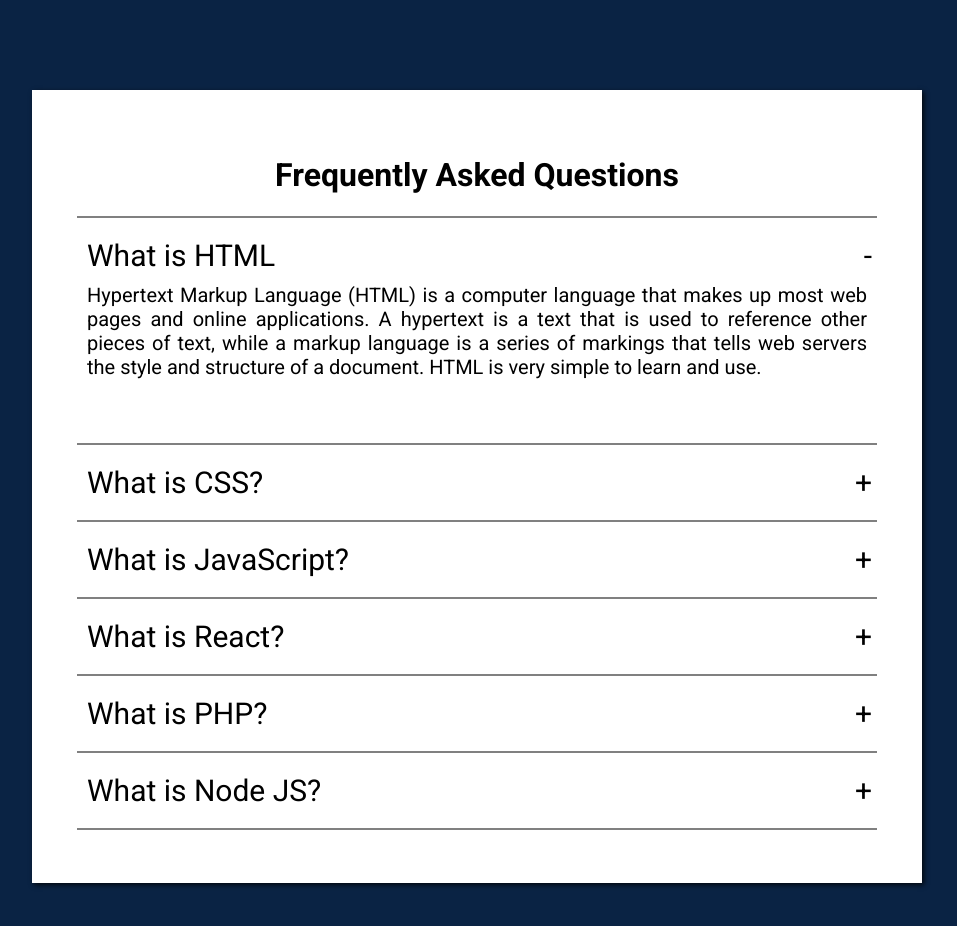
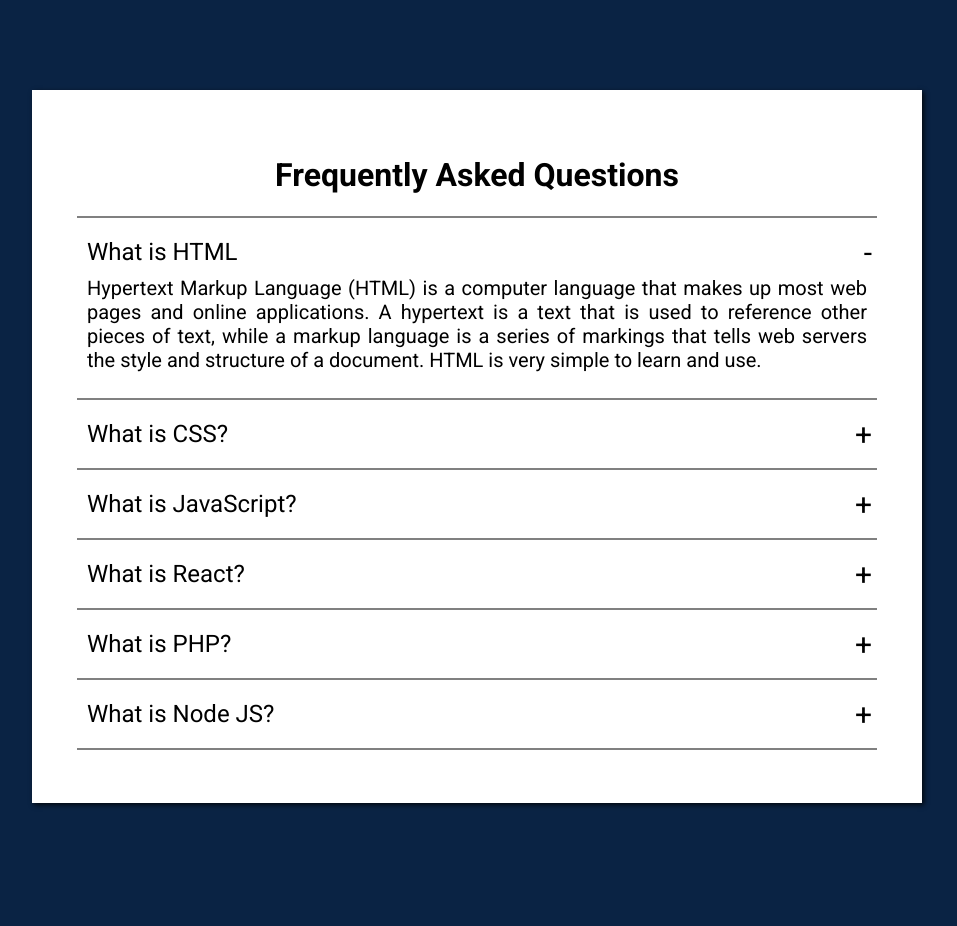
Before and after one commit to Masterpluis/accordion-menu, a plain HTML site: page index.html in a window 1280 px wide. Both pictures are taken after a click on the element 640 px from the left and 255 px from the top of the page. Shown: the whole page, without its empty margins (163-1120 px from the left). After the commit the page ends 893 px from the top, so only its background shows below. Drawn offline with Linux system fonts and the light colour scheme.

Commit message:
Converted accordion functionality from CSS to JS

```diff
--- a/css/style.css
+++ b/css/style.css
@@ -1,20 +1,15 @@
 @import url('https://fonts.googleapis.com/css2?family=Roboto:wght@400;700&display=swap');
-
-/* Sets the background color of the body to blue. Sets font to Rubik */
 
 body {
 	background-color: #0A2344;
 	font-family: 'Roboto', sans-serif;
 }
 
-/* Aligns the heading text to the center. */
-
 h1 {
 	text-align: center;
 }
 
-/* Sets the width for the accordion. Sets the margin to 90px on the top and bottom and auto to the left and right */
-
+/* Accordion */
 .accordion {
 	width: 800px;
 	max-width: 100%;
@@ -30,17 +25,14 @@ h1 {
 	margin: 10px 10px;
 }
 
-/* Positions the labels relative to the .container. Adds padding to the top and bottom and increases font size. Also makes its cursor a pointer */
-
+/* Accordion > Label */
 .accordion .label {
 	position: relative;
 	padding: 10px 0;
-	font-size: 30px;
+	font-size: 1.5rem;
 	color: black;
 	cursor: pointer;
 }
-
-/* Positions the plus sign 5px from the right. Centers it using the transform property. */
 
 .accordion .label::before {
   content: '+';
@@ -52,8 +44,7 @@ h1 {
   transform: translateY(-50%);
 }
 
-/* Hides the content (height: 0), decreases font size, justifies text and adds transition */
-
+/* Accordion > Content (hidden, which changes with JavaScript) */
 .accordion .content {
   position: relative;
   background: white;
@@ -62,26 +53,18 @@ h1 {
   text-align: justify;
   width: 780px;
   overflow: hidden;
-  transition: 0.5s;
+  transition: height .5s;
 }
 
-/* Adds a horizontal line between the contents */
-
+/* Lines between accordion items */
 .accordion hr {
   width: 100;
   margin-left: 0;
   border: 1px solid grey;
 }
 
-/* Unhides the content part when active. Sets the height */
-
-.accordion .container.active .content {
-	height: 150px;
-  }
-
-  /* Changes from plus sign to negative sign once active */
-
-  .accordion .container.active .label::before {
-	content: '-';
-	font-size: 30px;
-  }
+/* Changes from plus sign to negative sign once active */
+.accordion .container.active .label::before {
+content: '-';
+font-size: 30px;
+}
--- a/js/script.js
+++ b/js/script.js
@@ -1,5 +1,14 @@
-const accordion = Array.from(document.getElementsByClassName('container'));
+// Select accordion items
+const accordion = Array.from(document.querySelectorAll(".container"));
 
+// Accordion event listener
 accordion.forEach(element => {
-	element.addEventListener('click', () => element.classList.toggle('active'))
+	element.addEventListener('click', () => accordionToggle(element))
 });
+
+// Unhides accordion content
+function accordionToggle(element) {
+	let elementContent = element.querySelector('.content');
+	element.classList.contains('active') ? elementContent.style.height = 0 : elementContent.style.height = elementContent.scrollHeight + 16 + 'px';
+	element.classList.toggle('active');
+}
```
